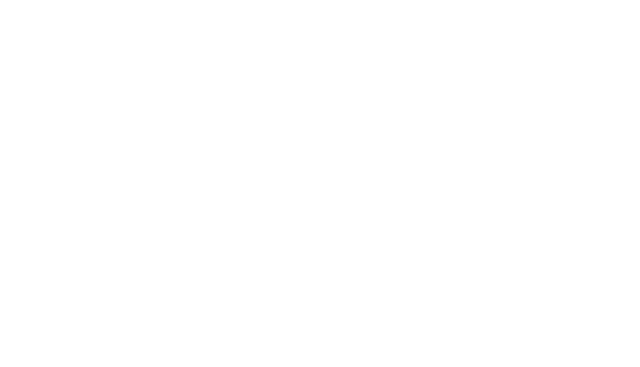
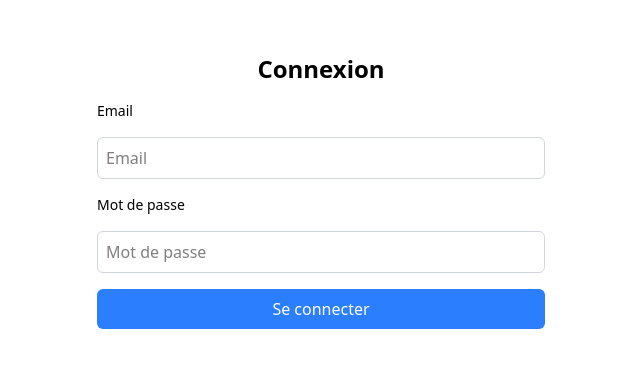
Before and after one commit to MatisAgr/IPSSI_Apocalipssi, a React (Vite) app in the folder front/: page /login in a window 1280 px wide. Before the commit this address had no page. Shown: the part 209-576 px from the top of the page, without its empty margins (319-959 px from the left). Built offline with nearby package versions, Linux system fonts and the light colour scheme.

Commit message:
login page

```diff
--- a/front/src/App.tsx
+++ b/front/src/App.tsx
@@ -10,6 +10,7 @@
 // import Navbar from "./components/Navbar/Navbar";
 
 import Home from "./pages/Home";
+import Login from "./pages/Login";
 
 
 // import Page404 from "./pages/Page404";
@@ -33,6 +34,8 @@
             <Route path="/" element={<Home />} />
 
 
+            <Route path="/login" element={<Login />} />
+
             {/* <Route path="/profile" element={
               <ProtectedRoute>
                 <Profile />
--- /dev/null
+++ b/front/src/pages/Login.tsx
@@ -0,0 +1,53 @@
+import { useState } from "react";
+import axios from "axios";
+import { useNavigate } from "react-router-dom";
+
+
+export default function Login() {
+    const [email, setEmail] = useState("");
+    const [password, setPassword] = useState("");
+    const [isLoading, setIsLoading] = useState(false);
+    const [error, setError] = useState<string | null>(null);
+    const navigate = useNavigate();
+
+    const handleSubmit = async (e: React.FormEvent<HTMLFormElement>) => {
+        e.preventDefault();
+        if (!email || !password) {
+            setError("Veuillez remplir tous les champs");
+            return;
+        }
+        setIsLoading(true);
+        setError(null);
+        try {
+            const { data } = await axios.post("http://localhost:3001/api/login", { email, password });
+            localStorage.setItem("token", data.token);
+            navigate("/");
+        } catch (err: any) {
+            setError(
+                err.response.data.message || "Une erreur est survenue"
+            );
+        } finally {
+            setIsLoading(false);
+        }
+    };
+
+    return (
+        <div className="flex flex-col items-center justify-center h-screen">
+            <h1 className="text-2xl font-bold mb-4">Connexion</h1>
+            <form onSubmit={handleSubmit} className="flex flex-col gap-4 w-full max-w-md">
+                {error &&
+                    <div className="bg-red-100 text-red-700 p-2 rounded mb-4 text-sm">
+                        {error}
+                    </div>
+                }
+                <label htmlFor="email" className="text-sm font-medium">Email</label>
+                <input type="email" placeholder="Email" value={email} onChange={(e) => setEmail(e.target.value)} className="border border-gray-300 rounded-md p-2" />
+                <label htmlFor="password" className="text-sm font-medium">Mot de passe</label>
+                <input type="password" placeholder="Mot de passe" value={password} onChange={(e) => setPassword(e.target.value)} className="border border-gray-300 rounded-md p-2" />
+                <button type="submit" disabled={isLoading} className="bg-blue-500 text-white p-2 rounded-md">
+                    {isLoading ? "Connexion..." : "Se connecter"}
+                </button>
+            </form>
+        </div>
+    );
+}
```
